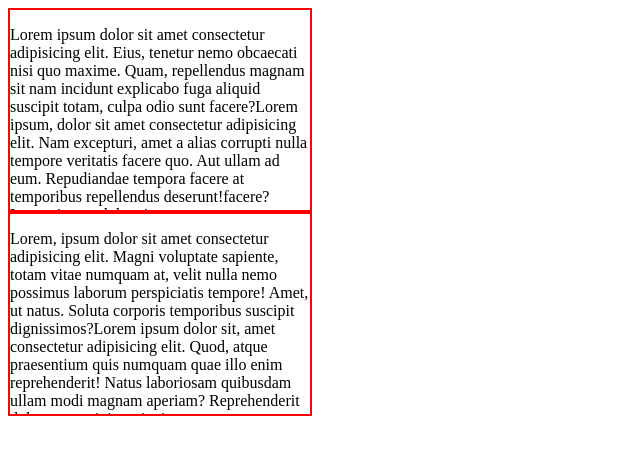
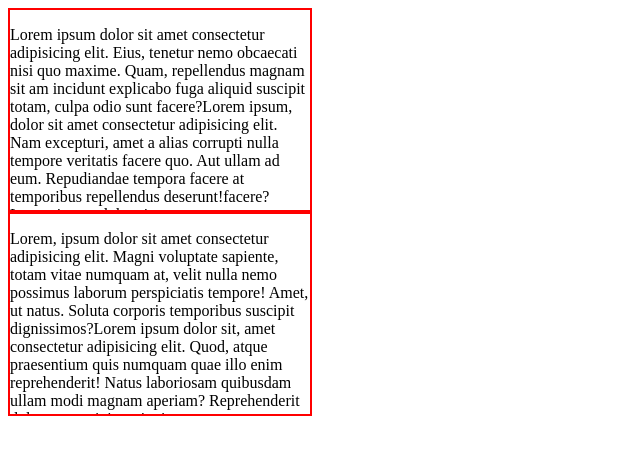
Before and after one commit to 1Inzamam/css-overflow, a plain HTML site: page index.html in a window 1280 px wide. Shown: the whole page, without its empty margins (0-640 px from the left). Drawn offline with Linux system fonts and the light colour scheme.

Commit message:
CSS Overflow

```diff
--- a/index.html
+++ b/index.html
@@ -8,7 +8,7 @@
 </head>
 <body>
     <div class="box">
-        <p>Lorem ipsum dolor sit amet consectetur adipisicing elit. Eius, tenetur nemo obcaecati nisi quo maxime. Quam, repellendus magnam sit nam incidunt explicabo fuga aliquid suscipit totam, culpa odio sunt facere?Lorem ipsum, dolor sit amet consectetur adipisicing elit. Nam excepturi, amet a alias corrupti nulla tempore veritatis facere quo. Aut ullam ad eum. Repudiandae tempora facere at temporibus repellendus deserunt!facere?Lorem ipsum dolor sit amet consectetur adipisicing elit. Doloremque beatae numquam ut consequuntur! Delectus doloremque corporis minima optio minus reprehenderit amet fuga, quia cumque deserunt numquam id, necessitatibus porro. Officiis.</p>
+        <p>Lorem ipsum dolor sit amet consectetur adipisicing elit. Eius, tenetur nemo obcaecati nisi quo maxime. Quam, repellendus magnam sit am incidunt explicabo fuga aliquid suscipit totam, culpa odio sunt facere?Lorem ipsum, dolor sit amet consectetur adipisicing elit. Nam excepturi, amet a alias corrupti nulla tempore veritatis facere quo. Aut ullam ad eum. Repudiandae tempora facere at temporibus repellendus deserunt!facere?Lorem ipsum dolor sit amet consectetur adipisicing elit. Doloremque beatae numquam ut consequuntur! Delectus doloremque corporis minima optio minus reprehenderit amet fuga, quia cumque deserunt numquam id, necessitatibus porro. Officiis.</p>
     </div>
     <div class="box">
         <p>Lorem, ipsum dolor sit amet consectetur adipisicing elit. Magni voluptate sapiente, totam vitae numquam at, velit nulla nemo possimus laborum perspiciatis tempore! Amet, ut natus. Soluta corporis temporibus suscipit dignissimos?Lorem ipsum dolor sit, amet consectetur adipisicing elit. Quod, atque praesentium quis numquam quae illo enim reprehenderit! Natus laboriosam quibusdam ullam modi magnam aperiam? Reprehenderit dolorem suscipit veritatis nam est.</p>
```
